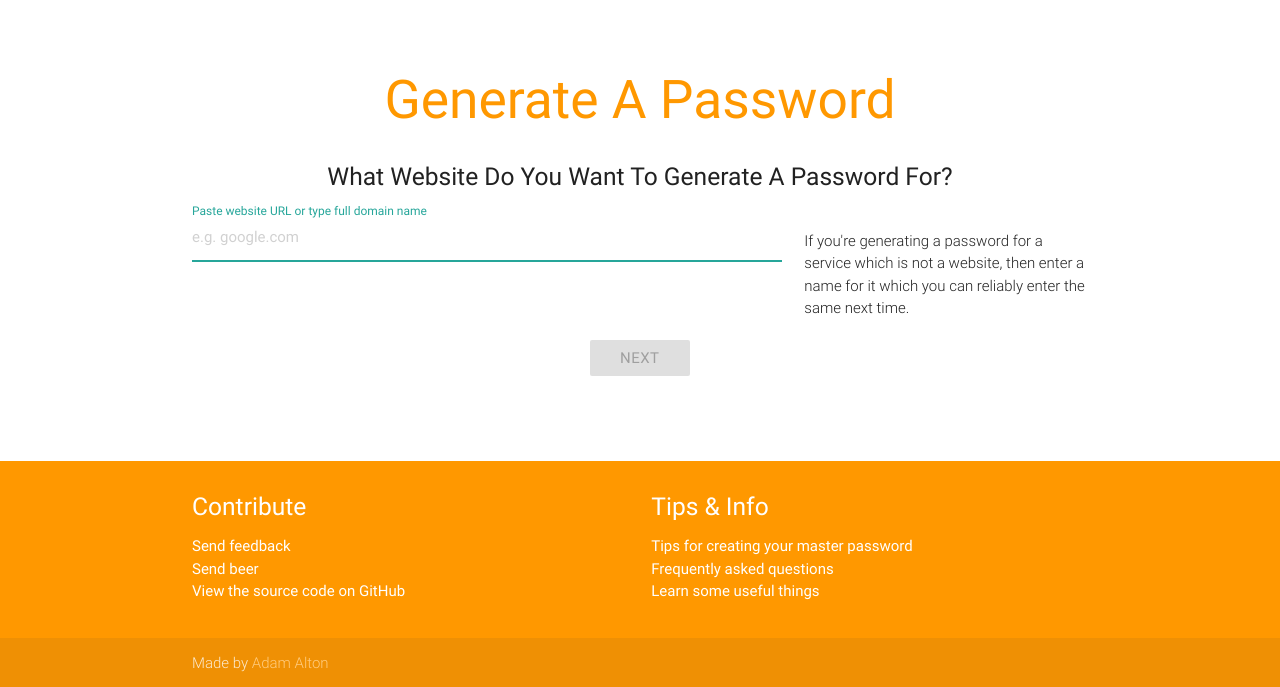
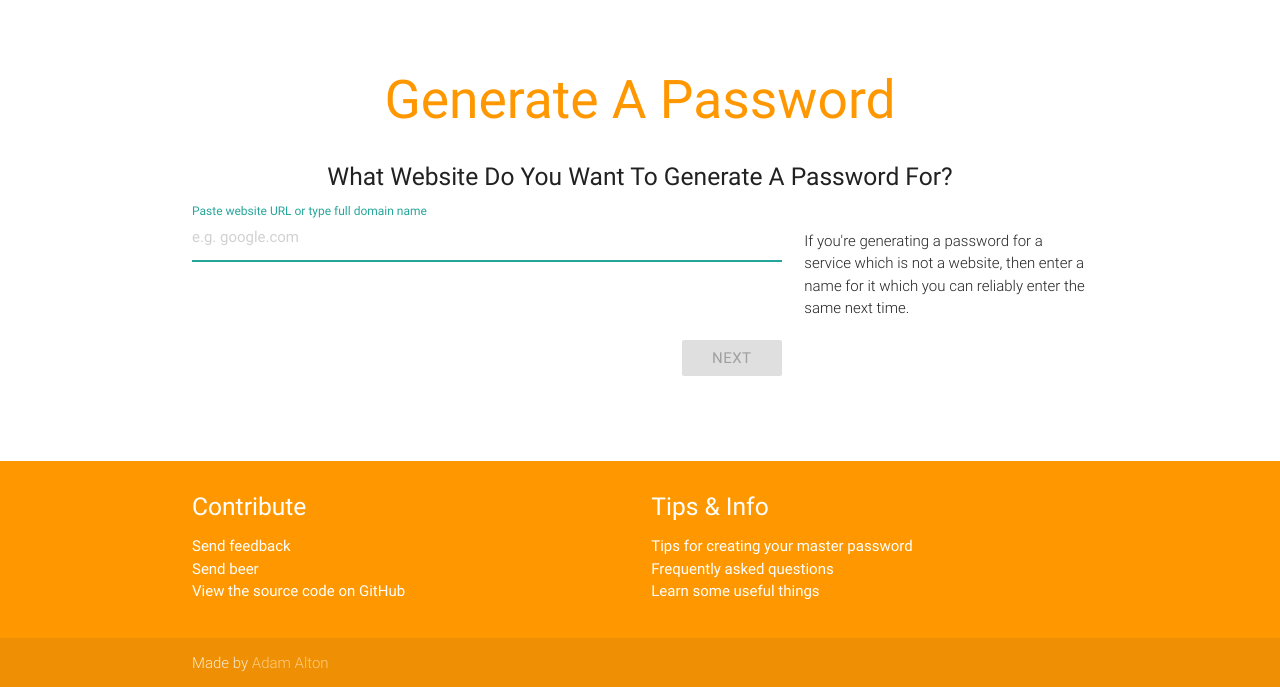
Before and after one commit to adamalton/twistpass, a Django app: template appengine/switchpass/core/templates/core/generator.html in a window 1280 px wide. Shown: the part 80-767 px from the top of the page. Run offline with Django 3.2, Linux system fonts and the light colour scheme; the template is opened without the code that fills it, so the values that code supplies are empty.

Commit message:
Styling/layout improvements for the Generator page.

```diff
--- a/appengine/switchpass/core/static/core/css/switchpass.css
+++ b/appengine/switchpass/core/static/core/css/switchpass.css
@@ -48,6 +48,12 @@
 	vertical-align: sub; /* This is compensating for the i.material-icons stuff, which one of the images is using */
 }
 
+#generated-password, #generated-password:focus{
+	border:0;
+	box-shadow:none;
+	text-align: center;
+}
+
 
 /* Materialize CSS bug fixes */
 
--- a/appengine/switchpass/core/templates/core/generator.html
+++ b/appengine/switchpass/core/templates/core/generator.html
@@ -21,8 +21,8 @@
 						</p>
 					</div>
 				</div>
-				<div class="row center">
-					<div class="col s12">
+				<div class="row right-align">
+					<div class="col l8 s12">
 						<button type="button" class="btn waves-effect waves-light disabled orange next-step">Next</button>
 					</div>
 				</div>
@@ -31,12 +31,6 @@
 			<div class="step hide">
 				<div class="row center">
 					<h5 class="header col s12">Enter Your Master Password</h5>
-					<p class="red-text center">
-						It is <strong>vital</strong> that this is so obscure that no one (human or
-						machine) will <strong>ever</strong> come up with the same password.
-						<a>Why?</a><br />
-
-					</p>
 					<div class="input-field col l8 s12">
 						<div>
 							<input id="master-password-1" type="password" />
@@ -66,6 +60,11 @@
 							</label>
 						</div>
 						<p>
+							It is <strong>vital</strong> that this is so obscure that no one (human or
+							machine) will <strong>ever</strong> come up with the same password.
+							<a>Why?</a>
+						</p>
+						<p>
 							<a>Tips for creating your master password</a>
 						</p>
 					</div>
@@ -74,7 +73,7 @@
 					<div class="col s4 left-align">
 						<button type="button" class="btn waves-effect waves-light white orange-text prev-step">Back</button>
 					</div>
-					<div class="col s4">
+					<div class="col l4 s8 right-align">
 						<button type="button" class="btn waves-effect waves-light disabled orange next-step">Next</button>
 					</div>
 					<div class="col s4">
@@ -86,11 +85,6 @@
 			<div class="step hide">
 				<div class="row center">
 					<h5 class="header col s12">Confirm Your Master Password</h5>
-					<p>
-						It looks like you're generating your password for
-						<span class="normalised-domain-name light italic">this website</span> for the first time, so it's
-						important that your master password is typed correctly.
-					</p>
 					<div class="input-field col l8 s12">
 						<input id="master-password-2" type="password" length="0" />
 						<label for="master-password-2" data-error="This does not match what you typed before">Confirm Master Password</label>
@@ -101,13 +95,18 @@
 								<input type="checkbox" class="show-password" /><span class="lever"></span> Show password
 							</label>
 						</div>
+						<p>
+							It looks like you're generating your password for
+							<span class="normalised-domain-name light italic">this website</span> for the first time, so it's
+							important that your master password is typed correctly.
+						</p>
 					</div>
 				</div><!-- end row -->
 				<div class="row center">
 					<div class="col s4 left-align">
 						<button type="button" class="btn waves-effect waves-light white orange-text prev-step">Back</a>
 					</div>
-					<div class="col s4">
+					<div class="col l4 s8 right-align">
 						<button type="button" class="btn waves-effect waves-light orange disabled generate">Generate password</button>
 					</div>
 					<div class="col s4">
@@ -126,13 +125,10 @@
 			<div class="step hide result">
 				<div class="row center">
 					<h5>Your password for <span class="normalised-domain-name light italic">this website</span> is:</h5>
-					<div class="col s4">
-						&nbsp;
-					</div>
-					<div class="input-field col l4 s8">
+					<div class="input-field col s12">
 						<input type="password" id="generated-password" value="" />
 					</div>
-					<div class="switch col l4 s12 left-align">
+					<div class="switch col s12">
 						<label>
 							<input type="checkbox" class="show-password"><span class="lever"></span> Show password
 						</label>
```
